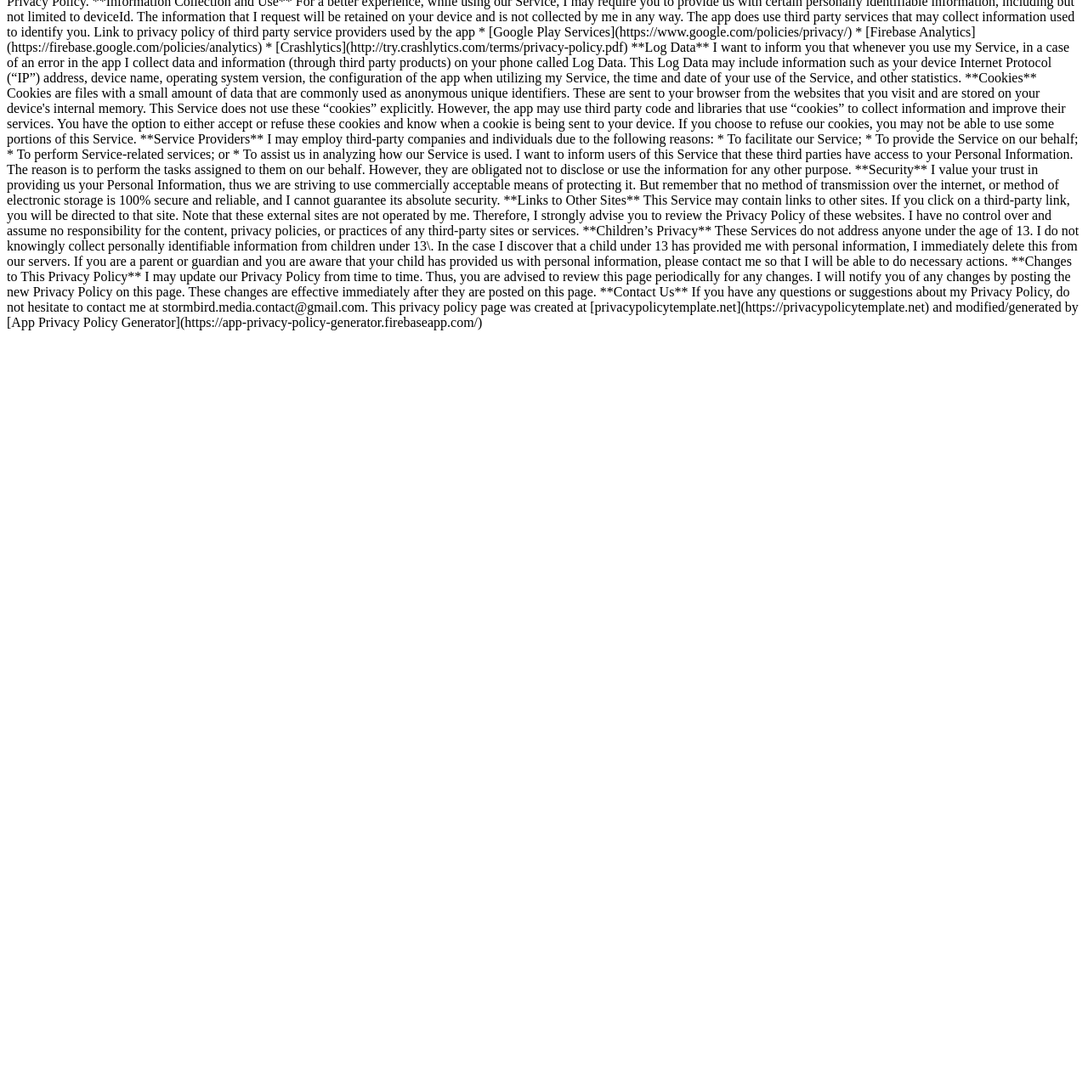
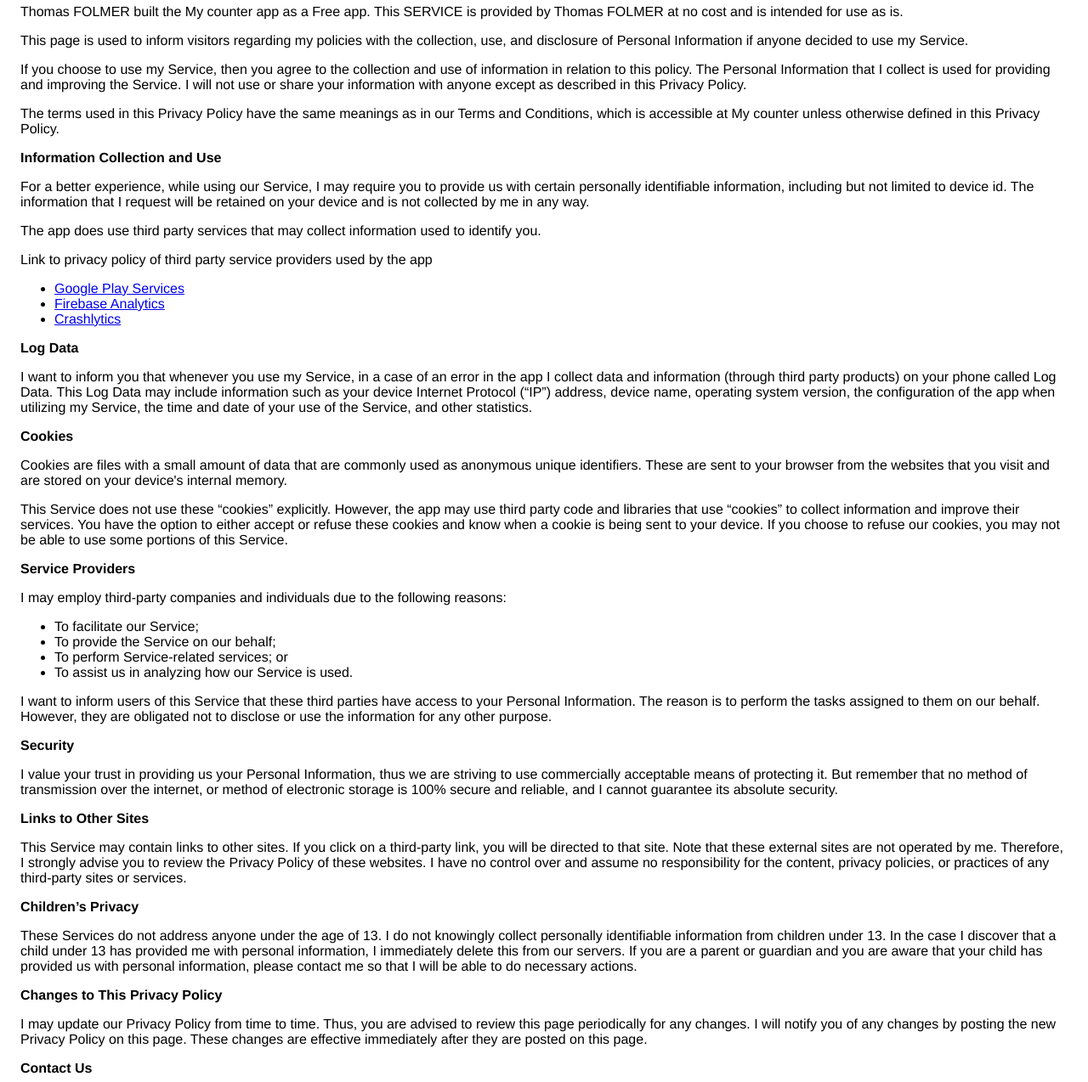
Before and after one commit to Stormbird-media/mycounter_privacy_policy, a plain HTML site: page index.html in a window 1280 px wide. Shown: the part 87-1361 px from the top of the page at 85% size. Before the commit the page ends 800 px from the top, so only its background shows below. Drawn offline with Linux system fonts and the light colour scheme.

Commit message:
rework index.html

```diff
--- a/index.html
+++ b/index.html
@@ -1,76 +1,122 @@
 <!DOCTYPE html>
-<html lang="en" dir="ltr">
-  <head>
-    <meta charset="utf-8">
-    <title>Privacy policy</title>
-  </head>
-  <body>
-    <div markdown="1">
-      ## Privacy Policy
-
-      FOLMER Thomas built the My counter app as a Free app. This SERVICE is provided by FOLMER Thomas at no cost and is intended for use as is.
-
-      This page is used to inform visitors regarding my policies with the collection, use, and disclosure of Personal Information if anyone decided to use my Service.
-
-      If you choose to use my Service, then you agree to the collection and use of information in relation to this policy. The Personal Information that I collect is used for providing and improving the Service. I will not use or share your information with anyone except as described in this Privacy Policy.
-
-      The terms used in this Privacy Policy have the same meanings as in our Terms and Conditions, which is accessible at My counter unless otherwise defined in this Privacy Policy.
-
-      **Information Collection and Use**
-
-      For a better experience, while using our Service, I may require you to provide us with certain personally identifiable information, including but not limited to deviceId. The information that I request will be retained on your device and is not collected by me in any way.
-
-      The app does use third party services that may collect information used to identify you.
-
-      Link to privacy policy of third party service providers used by the app
-
-      *   [Google Play Services](https://www.google.com/policies/privacy/)
-      *   [Firebase Analytics](https://firebase.google.com/policies/analytics)
-      *   [Crashlytics](http://try.crashlytics.com/terms/privacy-policy.pdf)
-
-      **Log Data**
-
-      I want to inform you that whenever you use my Service, in a case of an error in the app I collect data and information (through third party products) on your phone called Log Data. This Log Data may include information such as your device Internet Protocol (“IP”) address, device name, operating system version, the configuration of the app when utilizing my Service, the time and date of your use of the Service, and other statistics.
-
-      **Cookies**
-
-      Cookies are files with a small amount of data that are commonly used as anonymous unique identifiers. These are sent to your browser from the websites that you visit and are stored on your device's internal memory.
-
-      This Service does not use these “cookies” explicitly. However, the app may use third party code and libraries that use “cookies” to collect information and improve their services. You have the option to either accept or refuse these cookies and know when a cookie is being sent to your device. If you choose to refuse our cookies, you may not be able to use some portions of this Service.
-
-      **Service Providers**
-
-      I may employ third-party companies and individuals due to the following reasons:
-
-      *   To facilitate our Service;
-      *   To provide the Service on our behalf;
-      *   To perform Service-related services; or
-      *   To assist us in analyzing how our Service is used.
-
-      I want to inform users of this Service that these third parties have access to your Personal Information. The reason is to perform the tasks assigned to them on our behalf. However, they are obligated not to disclose or use the information for any other purpose.
-
-      **Security**
-
-      I value your trust in providing us your Personal Information, thus we are striving to use commercially acceptable means of protecting it. But remember that no method of transmission over the internet, or method of electronic storage is 100% secure and reliable, and I cannot guarantee its absolute security.
-
-      **Links to Other Sites**
-
-      This Service may contain links to other sites. If you click on a third-party link, you will be directed to that site. Note that these external sites are not operated by me. Therefore, I strongly advise you to review the Privacy Policy of these websites. I have no control over and assume no responsibility for the content, privacy policies, or practices of any third-party sites or services.
-
-      **Children’s Privacy**
-
-      These Services do not address anyone under the age of 13. I do not knowingly collect personally identifiable information from children under 13\. In the case I discover that a child under 13 has provided me with personal information, I immediately delete this from our servers. If you are a parent or guardian and you are aware that your child has provided us with personal information, please contact me so that I will be able to do necessary actions.
-
-      **Changes to This Privacy Policy**
-
-      I may update our Privacy Policy from time to time. Thus, you are advised to review this page periodically for any changes. I will notify you of any changes by posting the new Privacy Policy on this page. These changes are effective immediately after they are posted on this page.
-
-      **Contact Us**
-
-      If you have any questions or suggestions about my Privacy Policy, do not hesitate to contact me at stormbird.media.contact@gmail.com.
-
-      This privacy policy page was created at [privacypolicytemplate.net](https://privacypolicytemplate.net) and modified/generated by [App Privacy Policy Generator](https://app-privacy-policy-generator.firebaseapp.com/)
-
-    </div>
-  </body>
-</html>
+    <html>
+    <head>
+      <meta charset='utf-8'>
+      <meta name='viewport' content='width=device-width'>
+      <title>Privacy Policy</title>
+      <style> body { font-family: 'Helvetica Neue', Helvetica, Arial, sans-serif; padding:1em; } </style>
+    </head>
+    <body>
+    <h2>Privacy Policy</h2> <p>
+                    Thomas FOLMER built the My counter app as
+                    a Free app. This SERVICE is provided by
+                    Thomas FOLMER at no cost and is intended for
+                    use as is.
+                  </p> <p>
+                    This page is used to inform visitors regarding
+                    my policies with the collection, use, and
+                    disclosure of Personal Information if anyone decided to use
+                    my Service.
+                  </p> <p>
+                    If you choose to use my Service, then you agree
+                    to the collection and use of information in relation to this
+                    policy. The Personal Information that I collect is
+                    used for providing and improving the Service.
+                    I will not use or share your
+                    information with anyone except as described in this Privacy
+                    Policy.
+                  </p> <p>
+                    The terms used in this Privacy Policy have the same meanings
+                    as in our Terms and Conditions, which is accessible at
+                    My counter unless otherwise defined in this Privacy
+                    Policy.
+                  </p> <p><strong>Information Collection and Use</strong></p> <p>
+                    For a better experience, while using our Service,
+                    I may require you to provide us with certain
+                    personally identifiable information, including but not limited to device id. The
+                    information that I request will be
+                    retained on your device and is not collected by me in any way.
+                  </p> <p>
+                    The app does use third party services that may collect
+                    information used to identify you.
+                  </p> <div><p>
+                      Link to privacy policy of third party service providers
+                      used by the app
+                    </p> <ul><li><a href="https://www.google.com/policies/privacy/" target="_blank">Google Play Services</a></li><!----><li><a href="https://firebase.google.com/policies/analytics" target="_blank">Firebase Analytics</a></li><!----><!----><li><a href="http://try.crashlytics.com/terms/privacy-policy.pdf" target="_blank">Crashlytics</a></li><!----><!----><!----><!----><!----></ul></div> <p><strong>Log Data</strong></p> <p>
+                    I want to inform you that whenever
+                    you use my Service, in a case of an error in the
+                    app I collect data and information (through third
+                    party products) on your phone called Log Data. This Log Data
+                    may include information such as your device Internet
+                    Protocol (“IP”) address, device name, operating system
+                    version, the configuration of the app when utilizing
+                    my Service, the time and date of your use of the
+                    Service, and other statistics.
+                  </p> <p><strong>Cookies</strong></p> <p>
+                    Cookies are files with a small amount of data that are
+                    commonly used as anonymous unique identifiers. These are
+                    sent to your browser from the websites that you visit and
+                    are stored on your device's internal memory.
+                  </p> <p>
+                    This Service does not use these “cookies” explicitly.
+                    However, the app may use third party code and libraries that
+                    use “cookies” to collect information and improve their
+                    services. You have the option to either accept or refuse
+                    these cookies and know when a cookie is being sent to your
+                    device. If you choose to refuse our cookies, you may not be
+                    able to use some portions of this Service.
+                  </p> <p><strong>Service Providers</strong></p> <p>
+                    I may employ third-party companies
+                    and individuals due to the following reasons:
+                  </p> <ul><li>To facilitate our Service;</li> <li>To provide the Service on our behalf;</li> <li>To perform Service-related services; or</li> <li>To assist us in analyzing how our Service is used.</li></ul> <p>
+                    I want to inform users of this
+                    Service that these third parties have access to your
+                    Personal Information. The reason is to perform the tasks
+                    assigned to them on our behalf. However, they are obligated
+                    not to disclose or use the information for any other
+                    purpose.
+                  </p> <p><strong>Security</strong></p> <p>
+                    I value your trust in providing us
+                    your Personal Information, thus we are striving to use
+                    commercially acceptable means of protecting it. But remember
+                    that no method of transmission over the internet, or method
+                    of electronic storage is 100% secure and reliable, and
+                    I cannot guarantee its absolute security.
+                  </p> <p><strong>Links to Other Sites</strong></p> <p>
+                    This Service may contain links to other sites. If you click
+                    on a third-party link, you will be directed to that site.
+                    Note that these external sites are not operated by
+                    me. Therefore, I strongly advise you to
+                    review the Privacy Policy of these websites.
+                    I have no control over and assume no
+                    responsibility for the content, privacy policies, or
+                    practices of any third-party sites or services.
+                  </p> <p><strong>Children’s Privacy</strong></p> <p>
+                    These Services do not address anyone under the age of 13.
+                    I do not knowingly collect personally
+                    identifiable information from children under 13. In the case
+                    I discover that a child under 13 has provided
+                    me with personal information,
+                    I immediately delete this from our servers. If you
+                    are a parent or guardian and you are aware that your child
+                    has provided us with personal information, please contact
+                    me so that I will be able to do
+                    necessary actions.
+                  </p> <p><strong>Changes to This Privacy Policy</strong></p> <p>
+                    I may update our Privacy Policy from
+                    time to time. Thus, you are advised to review this page
+                    periodically for any changes. I will
+                    notify you of any changes by posting the new Privacy Policy
+                    on this page. These changes are effective immediately after
+                    they are posted on this page.
+                  </p> <p><strong>Contact Us</strong></p> <p>
+                    If you have any questions or suggestions about
+                    my Privacy Policy, do not hesitate to contact
+                    me at stormbird.media.contact@gmail.com.
+                  </p> <p>
+                    This privacy policy page was created at
+                    <a href="https://privacypolicytemplate.net" target="_blank">privacypolicytemplate.net</a>
+                    and modified/generated by
+                    <a href="https://app-privacy-policy-generator.firebaseapp.com/" target="_blank">App Privacy Policy Generator</a></p>
+    </body>
+    </html>
```
